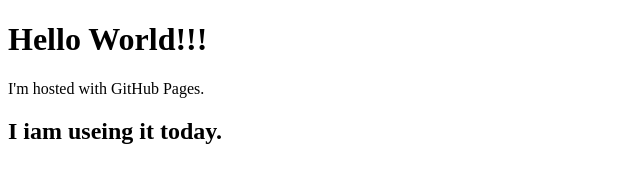
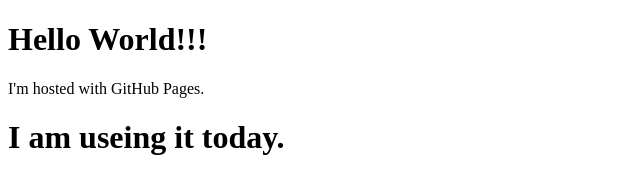
Before and after one commit to CoderDan13/CoderDan13.github.io, a plain HTML site: page index.html in a window 1280 px wide. Shown: the whole page, without its empty margins (0-640 px from the left). Drawn offline with Linux system fonts and the light colour scheme.

Commit message:
Update index.html

```diff
--- a/index.html
+++ b/index.html
@@ -3,6 +3,6 @@
 <body>
 <h1>Hello World!!!</h1>
 <p>I'm hosted with GitHub Pages.</p>
-<h2>I iam useing it today.</h2>
+<h1>I am useing it today.</h1>
 </body>
 </html>
```
